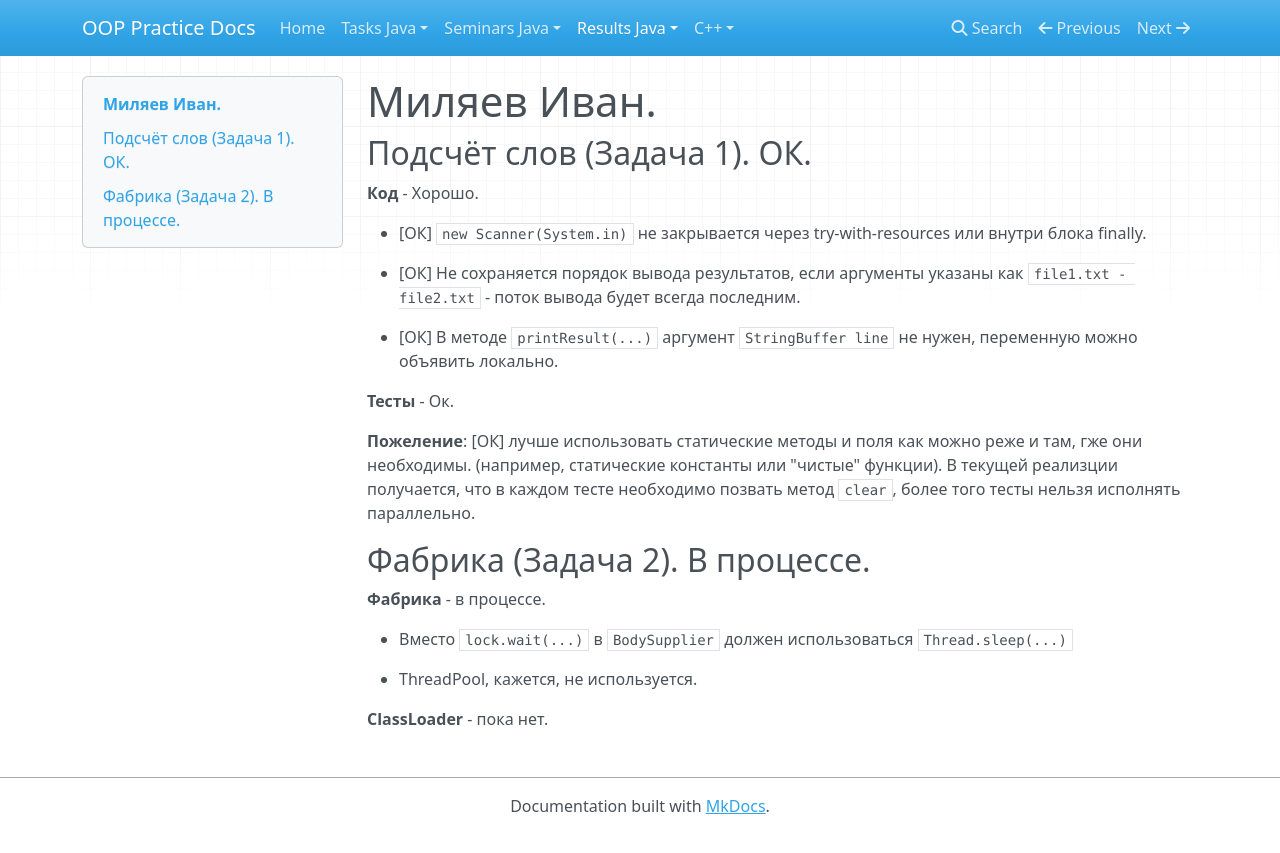
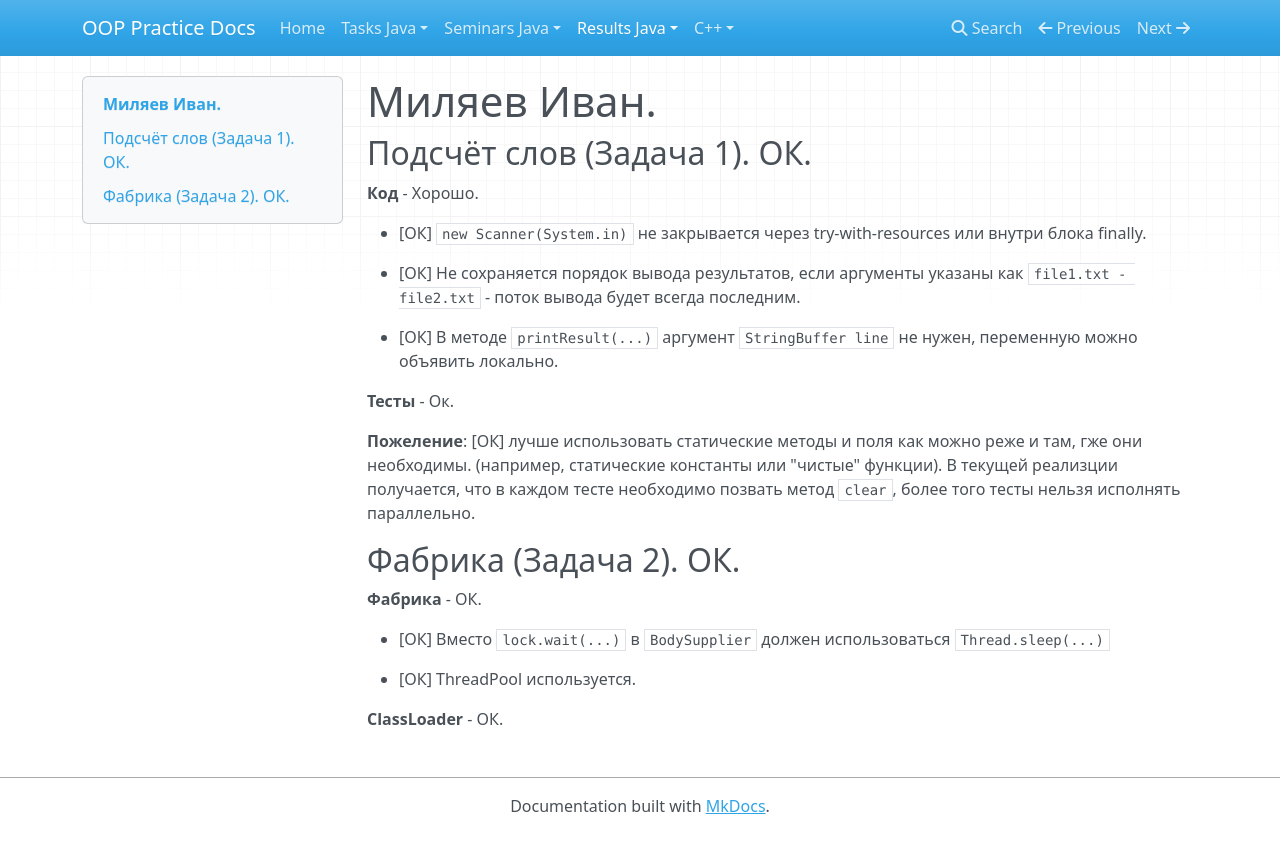
Before and after one commit to avoronkov/oop, an MkDocs documentation site: the page built from docs/2017.java/results/milyaev.md, in a window 1280 px wide. Shown: the top 853 px of the page. Built offline with MkDocs 1.6.1, drawn with Linux system fonts in a browser that asks for light colours; nearby versions of some CDN libraries; old or Windows-style settings are respelled for this version of MkDocs.

Commit message:
update results

```diff
--- a/docs/2017.java/results/milyaev.md
+++ b/docs/2017.java/results/milyaev.md
@@ -18,12 +18,12 @@
 В текущей реализции получается, что в каждом тесте необходимо позвать метод `clear`,
 более того тесты нельзя исполнять параллельно.
 
-## Фабрика (Задача 2). В процессе.
+## Фабрика (Задача 2). ОК.
 
-**Фабрика** - в процессе.
+**Фабрика** - ОК.
 
-- Вместо `lock.wait(...)` в `BodySupplier` должен использоваться `Thread.sleep(...)`
+- [ОК] Вместо `lock.wait(...)` в `BodySupplier` должен использоваться `Thread.sleep(...)`
 
-- ThreadPool, кажется, не используется.
+- [ОК] ThreadPool используется.
 
-**ClassLoader** - пока нет.
+**ClassLoader** - ОК.
```
Also changed, not shown: docs/2017.java/results.md (+4 -2 lines), docs/2017.java/results/baranov.md (+10 -2 lines), docs/2017.java/results/gusev.md (+9 -3 lines).
